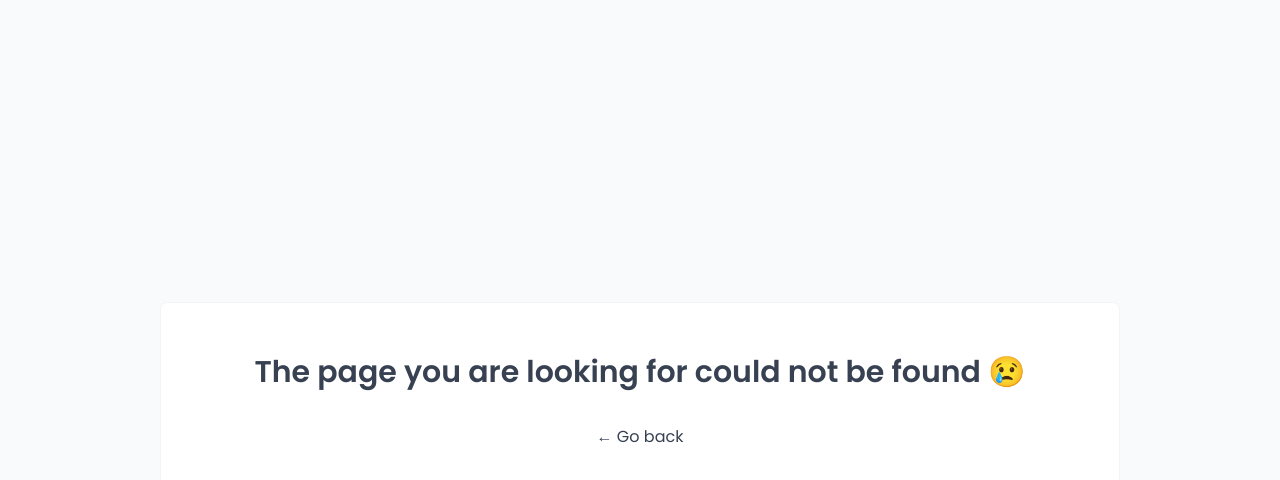
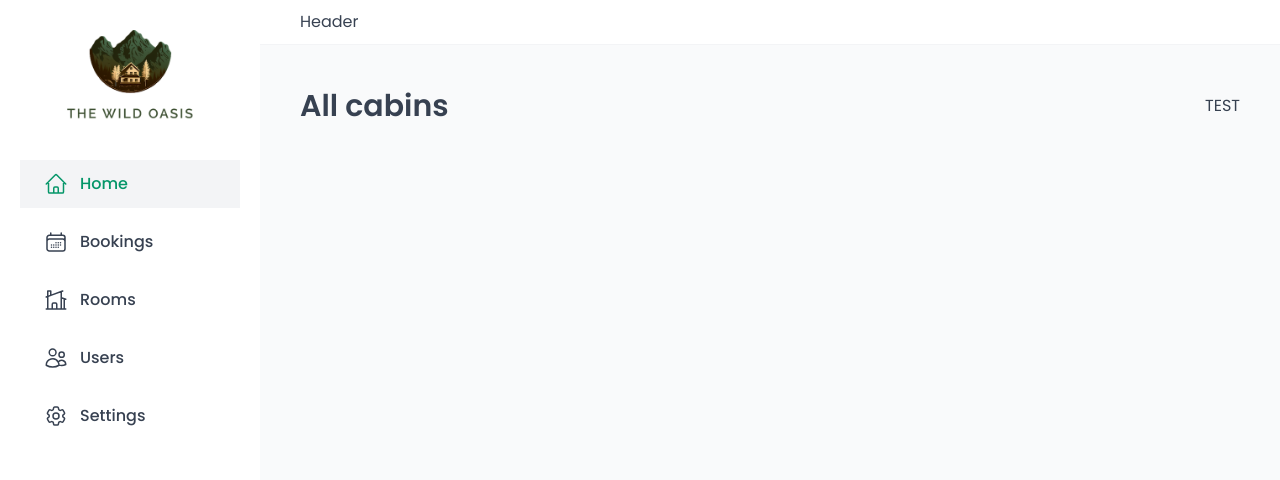
Before and after one commit to Michael-Feleke/Green-Star-Hotel, a React (Vite) app: page /rooms in a window 1280 px wide. Shown: the top 480 px of the page. Built offline with nearby package versions, Linux system fonts and the light colour scheme; a web font is replaced by a local one.

Commit message:
changing the name cabin to room

```diff
--- a/src/App.jsx
+++ b/src/App.jsx
@@ -1,13 +1,13 @@
 import { BrowserRouter, Navigate, Route, Routes } from "react-router-dom";
 import Dashboard from "./pages/Dashboard";
 import Bookings from "./pages/Bookings";
-import Cabins from "./pages/Cabins";
 import Users from "./pages/Users";
 import Settings from "./pages/Settings";
 import Account from "./pages/Account";
 import Login from "./pages/Login";
 import PageNotFound from "./pages/PageNotFound";
 import AppLayout from "./ui/AppLayout";
+import Rooms from "./pages/Rooms";
 
 function App() {
   return (
@@ -17,7 +17,7 @@ function App() {
           <Route index element={<Navigate replace to="dashboard" />} />
           <Route path="dashboard" element={<Dashboard />} />
           <Route path="bookings" element={<Bookings />} />
-          <Route path="cabins" element={<Cabins />} />
+          <Route path="rooms" element={<Rooms />} />
           <Route path="users" element={<Users />} />
           <Route path="settings" element={<Settings />} />
           <Route path="account" element={<Account />} />
--- a/src/pages/Cabins.jsx
+++ b/src/pages/Rooms.jsx
@@ -1,7 +1,7 @@
 import Heading from "../ui/Heading";
 import Row from "../ui/Row";
 
-function Cabins() {
+function Rooms() {
   return (
     <Row type="horizontal">
       <Heading as="h1">All cabins</Heading>
@@ -10,4 +10,4 @@ function Cabins() {
   );
 }
 
-export default Cabins;
+export default Rooms;
--- a/src/ui/MainNav.jsx
+++ b/src/ui/MainNav.jsx
@@ -7,60 +7,72 @@ import {
   HiOutlineHomeModern,
   HiOutlineUsers,
 } from "react-icons/hi2";
+import { useState } from "react";
 
 function MainNav() {
+  const [isListSelected, setIsListSelected] = useState(0);
+
+  function handleItemClicked(index) {
+    setIsListSelected(index);
+  }
+
   return (
     <nav>
       <ul className="flex flex-col gap-4">
-        <li>
+        <li onClick={() => handleItemClicked(0)}>
           <NavLink
             to="/dashboard"
-            className="flex items-center gap-[1.2rem] text-gray-600  font-[500] text-[1.6rem] py-[1.2rem] px-[2.4rem] transition-all duration-300  hover:text-emerald-600 hover:bg-gray-100 "
-            activeClassName="text-emerald-600 bg-gray-100"
+            className={`flex items-center gap-[1.2rem]   font-[500] text-[1.6rem] py-[1.2rem] px-[2.4rem] transition-all duration-300  hover:text-emerald-600 hover:bg-gray-100 ${
+              isListSelected == 0 ? "bg-gray-100 text-emerald-600" : ""
+            }`}
           >
             <HiOutlineHome className="hover:text" size={24} />
 
             <span>Home</span>
           </NavLink>
         </li>
-        <li>
+        <li onClick={() => handleItemClicked(1)}>
           <NavLink
             to="/bookings"
-            className="flex items-center gap-[1.2rem] text-gray-600  font-[500] text-[1.6rem] py-[1.2rem] px-[2.4rem] transition-all duration-300  hover:text-emerald-600 hover:bg-gray-100 "
-            activeClassName="text-emerald-600 bg-gray-100"
+            className={`flex items-center gap-[1.2rem]   font-[500] text-[1.6rem] py-[1.2rem] px-[2.4rem] transition-all duration-300  hover:text-emerald-600 hover:bg-gray-100 ${
+              isListSelected == 1 ? "bg-gray-100 text-emerald-600" : ""
+            }`}
           >
             <HiOutlineCalendarDays className="hover:text" size={24} />
 
             <span>Bookings</span>
           </NavLink>
         </li>
-        <li>
+        <li onClick={() => handleItemClicked(2)}>
           <NavLink
-            to="/cabins"
-            className="flex items-center gap-[1.2rem] text-gray-600  font-[500] text-[1.6rem] py-[1.2rem] px-[2.4rem] transition-all duration-300  hover:text-emerald-600 hover:bg-gray-100 "
-            activeClassName="text-emerald-600 bg-gray-100"
+            to="/rooms"
+            className={`flex items-center gap-[1.2rem]   font-[500] text-[1.6rem] py-[1.2rem] px-[2.4rem] transition-all duration-300  hover:text-emerald-600 hover:bg-gray-100 ${
+              isListSelected == 2 ? "bg-gray-100 text-emerald-600" : ""
+            }`}
           >
             <HiOutlineHomeModern className="hover:text" size={24} />
 
-            <span>Cabins</span>
+            <span>Rooms</span>
           </NavLink>
         </li>
-        <li>
+        <li onClick={() => handleItemClicked(3)}>
           <NavLink
             to="/users"
-            className="flex items-center gap-[1.2rem] text-gray-600  font-[500] text-[1.6rem] py-[1.2rem] px-[2.4rem] transition-all duration-300  hover:text-emerald-600 hover:bg-gray-100 "
-            activeClassName="text-emerald-600 bg-gray-100"
+            className={`flex items-center gap-[1.2rem]   font-[500] text-[1.6rem] py-[1.2rem] px-[2.4rem] transition-all duration-300  hover:text-emerald-600 hover:bg-gray-100 ${
+              isListSelected == 3 ? "bg-gray-100 text-emerald-600" : ""
+            }`}
           >
             <HiOutlineUsers className="hover:text" size={24} />
 
             <span>Users</span>
           </NavLink>
         </li>
-        <li>
+        <li onClick={() => handleItemClicked(4)}>
           <NavLink
             to="/settings"
-            className="flex items-center gap-[1.2rem] text-gray-600  font-[500] text-[1.6rem] py-[1.2rem] px-[2.4rem] transition-all duration-300  hover:text-emerald-600 hover:bg-gray-100 "
-            activeClassName="text-emerald-600 bg-gray-100"
+            className={`flex items-center gap-[1.2rem]   font-[500] text-[1.6rem] py-[1.2rem] px-[2.4rem] transition-all duration-300  hover:text-emerald-600 hover:bg-gray-100 ${
+              isListSelected == 4 ? "bg-gray-100 text-emerald-600" : ""
+            }`}
           >
             <HiOutlineCog6Tooth className="hover:text" size={24} />
 
```
Also changed, not shown: src/features/rooms/CreateRoomForm.jsx (renamed from src/features/cabins/CreateCabinForm.jsx), src/features/rooms/RoomRow.jsx (renamed from src/features/cabins/CabinRow.jsx), src/features/rooms/RoomTable.jsx (renamed from src/features/cabins/CabinTable.jsx).
